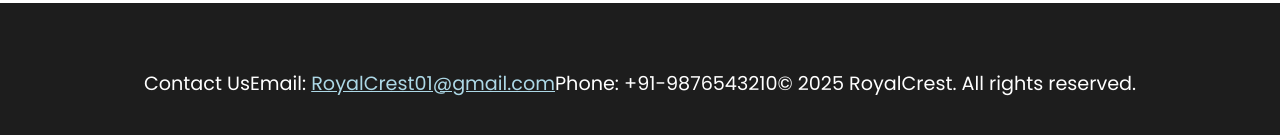
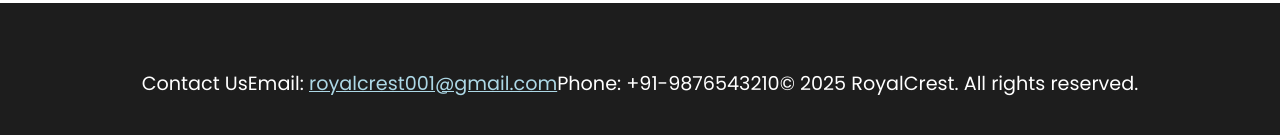
Before and after one commit to Royal-Crest/Webproject, a plain HTML site: page index.html in a window 1280 px wide. Shown: the part 3277-3412 px from the top of the page. Drawn offline with Linux system fonts and the light colour scheme; a web font is replaced by a local one.

Commit message:
index.html

```diff
--- a/index.html
+++ b/index.html
@@ -130,7 +130,7 @@
     <footer>
 
         <p class="foot">Contact Us</p>
-        <p class="foot">Email: <a href="mailto:royalcrest001@gmail.com" style="color: lightblue;">RoyalCrest01@gmail.com</a></p>
+        <p class="foot">Email: <a href="mailto:royalcrest001@gmail.com" style="color: lightblue;">royalcrest001@gmail.com</a></p>
         <p class="foot">Phone: +91-9876543210</p>
         <p class="foot">&copy; 2025 RoyalCrest. All rights reserved.
 
```
